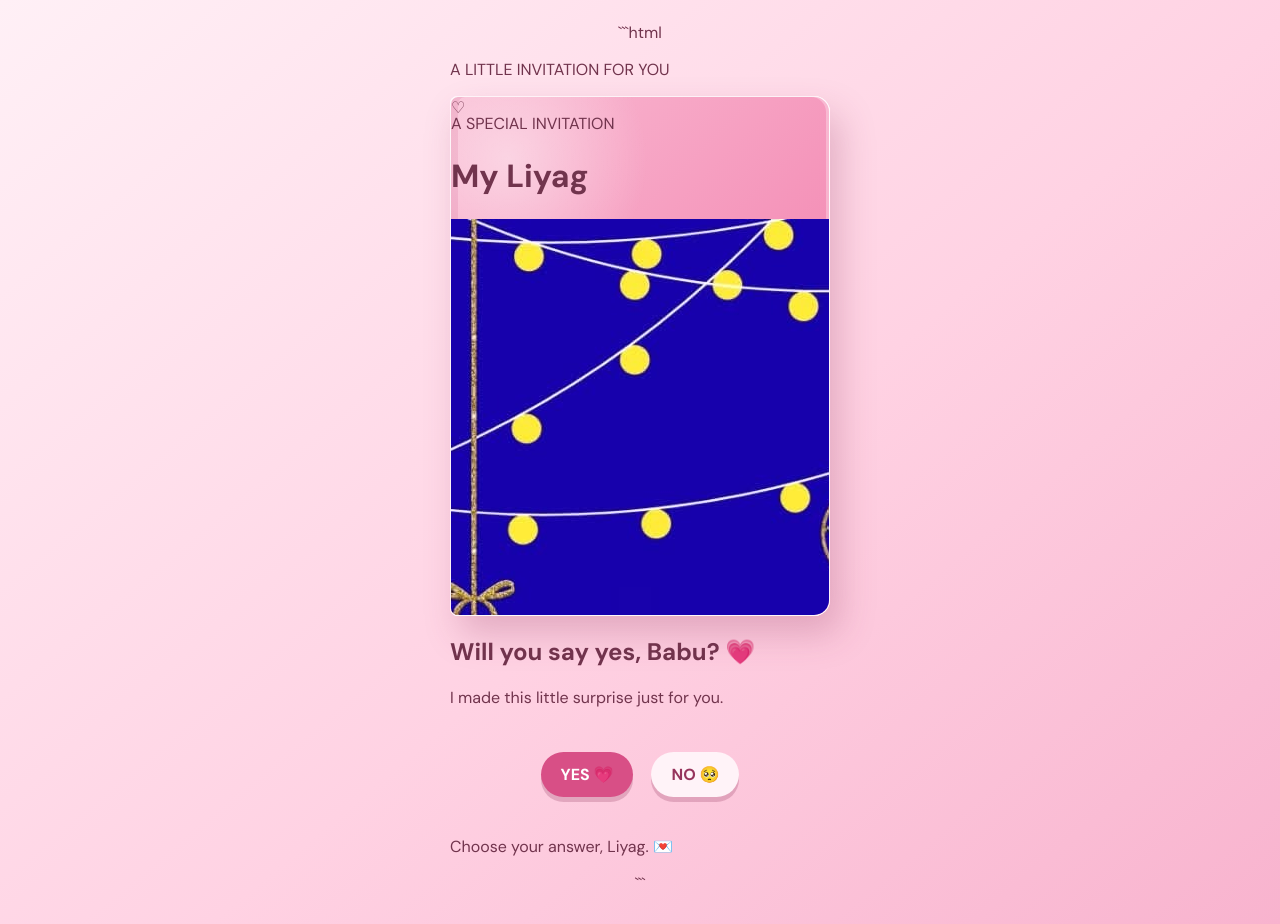
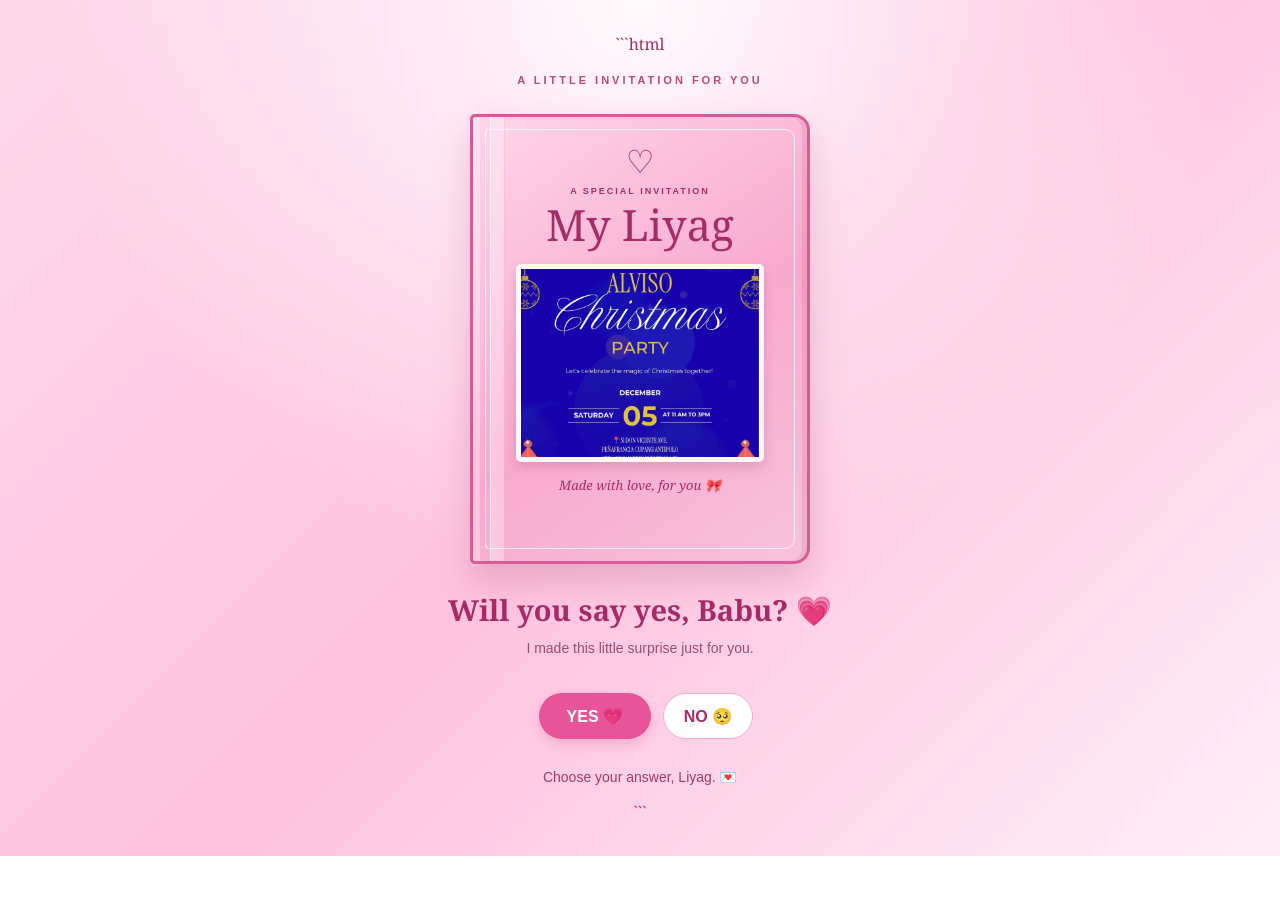
Before and after one commit to Glitzy64/Invitation, a plain HTML site: page book.html in a window 1280 px wide. After the commit the page ends 856 px from the top, so only its background shows below. Drawn offline with nearby package versions, Linux system fonts and the light colour scheme.

Commit message:
Update book.css

````diff
--- a/book.css
+++ b/book.css
@@ -1,347 +1,332 @@
-@import url('https://fonts.googleapis.com/css2?family=DM+Sans:wght@400;500;700&family=Pacifico&display=swap');
-
-:root {
---pink: #f6a6c4;
---deep-pink: #d84f86;
---dark-pink: #a92e60;
---text: #71344d;
-}
-
+```css
 * {
   box-sizing: border-box;
 }
 
+:root {
+  --pink: #e75498;
+  --dark-pink: #a52c67;
+  --light-pink: #fff0f7;
+  --ribbon: #f7a5cc;
+}
+
 body {
+  margin: 0;
   min-height: 100vh;
-margin: 0;
-padding: 22px 14px 30px;
+  padding: 28px 14px;
   display: grid;
   place-items: center;
-color: var(--text);
-font-family: 'DM Sans', sans-serif;
-background: linear-gradient(140deg, #fff0f6, #ffd2e3 55%, #f8b3ce);
   overflow-x: hidden;
+  font-family: Georgia, "Times New Roman", serif;
+  color: var(--dark-pink);
+  background:
+    radial-gradient(circle at top, #fffafd, transparent 55%),
+    linear-gradient(135deg, #ffd9eb, #ffc2df, #fff0f7);
 }
 
-.page {
+.invitation {
+  position: relative;
+  z-index: 1;
   width: 100%;
+  max-width: 440px;
   text-align: center;
 }
 
-.top-note,
-.bottom-note {
-margin: 4px 0 18px;
-font-size: 0.92rem;
+.top-label {
+  margin: 0 0 18px;
+  font: 700 11px Arial, sans-serif;
+  letter-spacing: 3px;
+  color: #b64b7c;
 }
 
-.bottom-note {
-margin-top: 22px;
-}
-
-/* 3D BOOK */
-
 .book-scene {
-width: min(92vw, 380px);
+  width: 100%;
+  max-width: 340px;
   margin: 0 auto;
-perspective: 1600px;
+  perspective: 1400px;
+  padding: 10px 0;
 }
 
 .book {
   position: relative;
   width: 100%;
-aspect-ratio: 340 / 470;
-min-height: 410px;
-max-height: 520px;
-border-radius: 8px 16px 16px 8px;
-background: #fff8fb;
-box-shadow: 10px 18px 35px rgba(143, 52, 91, 0.25);
-isolation: isolate;
+  aspect-ratio: 340 / 450;
+  max-height: 460px;
+  transform-style: preserve-3d;
+  filter: drop-shadow(0 16px 18px rgba(130, 42, 85, 0.2));
 }
 
-/* INSIDE PAGES */
+.book-pages {
+  position: absolute;
+  inset: 4px 2px 4px 12px;
+  overflow: hidden;
+  border: 2px solid #e7a9c7;
+  border-radius: 5px 14px 14px 5px;
+  background:
+    repeating-linear-gradient(
+      to bottom,
+      #fffdfd 0,
+      #fffdfd 4px,
+      #f7e4ed 5px,
+      #fffdfd 6px
+    );
+  box-shadow: inset 8px 0 10px rgba(110, 46, 77, 0.1);
+}
 
-.book-pages {
+.inside-page {
   position: absolute;
   inset: 0;
   display: flex;
   flex-direction: column;
   align-items: center;
-gap: 10px;
-padding: 18px 14px 14px;
-overflow: hidden;
-border: 7px solid #fff9fc;
-border-radius: 8px 16px 16px 8px;
-background: linear-gradient(90deg, #f4d6e2, #fffafd 7%, #fffafd 94%, #f2d4e0);
+  justify-content: center;
+  padding: 26px;
+  background: linear-gradient(135deg, #fffafd, #ffe9f3);
 }
 
-.inside-heading p {
-margin: 0;
-font: 1.35rem 'Pacifico', cursive;
-color: var(--deep-pink);
+.inside-small {
+  font: 700 10px Arial, sans-serif;
+  letter-spacing: 2px;
 }
 
-.tiny-heart {
-color: var(--deep-pink);
-font-size: 1.2rem;
+.inside-page h2 {
+  max-width: 220px;
+  font-size: clamp(23px, 7vw, 32px);
+  line-height: 1.25;
+  margin: 10px 0;
 }
 
-.poster-frame {
-display: grid;
-place-items: center;
-flex: 1;
-width: 100%;
-min-height: 0;
-padding: 5px;
-border: 1px dashed #e9a0bd;
-border-radius: 8px;
-background: white;
+.inside-heart {
+  font-size: 52px;
+  margin: 6px;
+  color: var(--pink);
 }
 
-.invitation-poster {
+.inside-note {
+  max-width: 230px;
+  line-height: 1.6;
+  font-size: 15px;
+}
+
+.inside-signature {
+  margin-top: 22px;
+  font-style: italic;
+}
+
+.cover {
+  position: absolute;
+  inset: 0;
+  z-index: 2;
+  overflow: hidden;
+  display: flex;
+  flex-direction: column;
+  align-items: center;
+  padding: 28px 22px 24px;
+  border: 3px solid #d95b96;
+  border-radius: 5px 16px 16px 5px;
+  background: linear-gradient(145deg, #ffd6e9, #f9a9cf 55%, #f7c2dc);
+  transform-origin: left center;
+  transform: rotateY(0deg);
+  transform-style: preserve-3d;
+  backface-visibility: hidden;
+  transition: transform 1.25s cubic-bezier(0.2, 0.7, 0.15, 1);
+  box-shadow:
+    inset 7px 0 0 rgba(255, 255, 255, 0.32),
+    inset -5px 0 0 rgba(166, 48, 103, 0.12);
+}
+
+.cover::before {
+  content: "";
+  position: absolute;
+  inset: 12px;
+  border: 1px solid rgba(255, 255, 255, 0.8);
+  border-radius: 4px 10px 10px 4px;
+  pointer-events: none;
+}
+
+.cover-decoration {
+  font-size: 32px;
+  line-height: 1;
+  margin-bottom: 9px;
+}
+
+.cover-small {
+  margin: 0 0 5px;
+  font: 700 9px Arial, sans-serif;
+  letter-spacing: 2px;
+}
+
+.cover h1 {
+  margin: 0 0 15px;
+  font-size: clamp(32px, 9vw, 43px);
+  font-weight: normal;
+  line-height: 1.1;
+}
+
+.cover-image {
+  width: 82%;
+  height: 48%;
+  min-height: 130px;
+  max-height: 210px;
+  overflow: hidden;
+  border: 5px solid #fff8fc;
+  border-radius: 5px;
+  background: #fff8fc;
+  box-shadow: 0 5px 12px rgba(128, 44, 83, 0.2);
+}
+
+.cover-image img {
   display: block;
   width: 100%;
   height: 100%;
-max-height: 100%;
-object-fit: contain;
+  object-fit: cover;
 }
 
-.inside-footer {
-margin: 0;
-font-size: 0.85rem;
-color: var(--dark-pink);
+.cover-caption {
+  margin: 14px 0 0;
+  font-size: 13px;
+  font-style: italic;
 }
 
-/* BOOK COVER */
-
-.cover {
+.cover-ribbon {
   position: absolute;
-z-index: 3;
-inset: 0;
-overflow: hidden;
-transform-origin: left center;
-transform: rotateY(0deg);
-transition: transform 1.35s cubic-bezier(.65, 0, .35, 1);
-border: 1px solid rgba(255, 255, 255, 0.9);
-border-radius: 8px 16px 16px 8px;
-background:
-radial-gradient(circle at 15% 12%, rgba(255,255,255,.45), transparent 25%),
-linear-gradient(135deg, #f9bad2, #f48eb6 60%, #e875a4);
-box-shadow:
-inset 7px 0 0 rgba(181, 54, 105, 0.12),
-inset -3px 0 0 rgba(255, 255, 255, 0.3);
+  top: 0;
+  bottom: 0;
+  left: 17px;
+  width: 13px;
+  background: rgba(255, 255, 255, 0.32);
+  border-left: 1px solid rgba(255, 255, 255, 0.65);
+  border-right: 1px solid rgba(190, 65, 124, 0.15);
 }
 
 .book.open .cover {
   transform: rotateY(-165deg);
-pointer-events: none;
 }
 
-/* COVER TEXT */
+.question-area {
+  margin: 16px auto 0;
+  padding: 0 5px;
+}
 
-.cover-content {
-position: absolute;
-inset: 0;
+.question-area h2 {
+  margin: 0;
+  font-size: clamp(23px, 6vw, 29px);
+}
+
+.question-subtitle {
+  margin: 9px 0 16px;
+  font: 14px/1.5 Arial, sans-serif;
+  color: #94506f;
+}
+
+.answer-area {
+  min-height: 70px;
+  width: 100%;
   display: flex;
-flex-direction: column;
+  flex-wrap: wrap;
   justify-content: center;
   align-items: center;
-padding: 72px 22px 24px;
-}
-
-.cover-kicker {
-margin: 0 0 5px;
-font-size: 0.82rem;
-letter-spacing: 0.08em;
-text-transform: uppercase;
-}
-
-.cover-content h1 {
-margin: 0 0 16px;
-font: clamp(2.1rem, 9vw, 2.8rem) 'Pacifico', cursive;
-color: #fff8fc;
-text-shadow: 0 3px 0 #d94f86;
-}
-
-.cover-question {
-margin: 0 0 7px;
-line-height: 1.4;
-}
-
-.cover-content h2 {
-margin: 0;
-max-width: 270px;
-font-size: clamp(1.1rem, 4.5vw, 1.4rem);
-color: #8e2c55;
-line-height: 1.35;
-}
-
-/* PINK RIBBON AND BOW */
-
-.cover-decoration {
-position: absolute;
-inset: 0;
-pointer-events: none;
-}
-
-.ribbon {
-position: absolute;
-display: block;
-background: #fff0f6;
-box-shadow: 0 1px 3px rgba(129, 36, 73, 0.12);
-}
-
-.ribbon-vertical {
-top: 0;
-bottom: 0;
-left: 22%;
-width: 17px;
-}
-
-.ribbon-horizontal {
-left: 0;
-right: 0;
-top: 19%;
-height: 17px;
-}
-
-.bow-loop {
-position: absolute;
-z-index: 2;
-top: 13%;
-left: 18%;
-width: 34px;
-height: 25px;
-border: 7px solid #fff0f6;
-background: #f5a0c0;
-}
-
-.bow-left {
-transform: rotate(28deg);
-border-radius: 70% 25% 65% 35%;
-}
-
-.bow-right {
-left: calc(18% + 28px);
-transform: rotate(-28deg);
-border-radius: 25% 70% 35% 65%;
-}
-
-.bow-knot {
-position: absolute;
-z-index: 4;
-top: calc(13% + 6px);
-left: calc(18% + 27px);
-width: 17px;
-height: 17px;
-border-radius: 5px;
-background: #fff8fc;
-transform: rotate(45deg);
-}
-
-/* YES AND NO BUTTONS */
-
-.answer-area {
-position: relative;
-z-index: 5;
-display: flex;
-align-items: center;
-justify-content: center;
-gap: 18px;
-width: 100%;
-min-height: 90px;
-margin-top: 22px;
-isolation: isolate;
+  gap: 12px;
+  padding: 6px;
 }
 
 .answer {
   position: relative;
   flex: 0 0 auto;
+  min-width: 0;
+  min-height: 46px;
+  padding: 12px 20px;
   border: 0;
   border-radius: 999px;
-padding: 12px 20px;
-font: inherit;
-font-weight: 700;
+  font: 700 16px Arial, sans-serif;
   cursor: pointer;
-box-shadow: 0 5px 0 rgba(126, 35, 74, 0.22);
+  white-space: nowrap;
   transition:
+    width 0.25s ease,
+    min-width 0.25s ease,
+    padding 0.25s ease,
+    font-size 0.25s ease,
     transform 0.25s ease,
     opacity 0.25s ease,
-background 0.2s ease;
--webkit-tap-highlight-color: transparent;
-touch-action: manipulation;
+    box-shadow 0.25s ease;
 }
 
-.answer-area {
-  overflow: visible;
+.answer:focus-visible {
+  outline: 3px solid #8e2454;
+  outline-offset: 4px;
 }
 
 .yes-button {
-  flex-shrink: 0;
-  box-sizing: content-box;
+  width: 112px;
+  min-width: 112px;
+  color: white;
+  background: var(--pink);
+  box-shadow: 0 5px 12px rgba(183, 44, 106, 0.2);
 }
 
-.yes-button {
-z-index: 10;
-color: white;
-background: var(--deep-pink);
-transform: scale(1);
-transform-origin: center center;
+.yes-button:hover {
+  box-shadow: 0 7px 18px rgba(183, 44, 106, 0.3);
 }
 
 .no-button {
-z-index: 1;
-color: #96345c;
-background: #fff3f8;
-transform: scale(1);
-transform-origin: center center;
+  color: #a52c67;
+  background: #fff;
+  border: 1px solid #f4a9cd;
 }
 
 .answer:disabled {
   cursor: default;
-opacity: 0.85;
 }
 
-.hint {
-position: relative;
-z-index: 11;
-min-height: 2.4em;
-margin: 13px 0 0;
-font-size: 0.82rem;
-line-height: 1.5;
+#hint {
+  min-height: 24px;
+  margin: 10px 0 0;
+  font: 14px/1.5 Arial, sans-serif;
+  color: #a03a6c;
 }
 
-/* SMALL SCREENS */
-
-@media (max-width: 360px) {
-.book-scene {
-width: 94vw;
+.floating-hearts span {
+  position: fixed;
+  top: -35px;
+  z-index: 0;
+  pointer-events: none;
+  animation: fall linear forwards;
 }
 
-.cover-content {
-padding: 65px 15px 18px;
+@keyframes fall {
+  to {
+    transform: translateY(110vh) rotate(360deg);
+  }
 }
 
-.cover-content h1 {
-margin-bottom: 10px;
+@media (max-width: 380px) {
+  body {
+    padding: 22px 10px;
   }
 
-.answer {
-padding: 10px 15px;
+  .book-scene {
+    max-width: 300px;
+  }
+
+  .cover {
+    padding: 24px 17px 20px;
   }
 
   .answer-area {
-gap: 12px;
-min-height: 85px;
-}
-
-.book-pages {
-padding: 13px 10px;
+    gap: 8px;
   }
 }
 
 @media (prefers-reduced-motion: reduce) {
-.answer,
-.cover {
-transition-duration: 0.01ms;
+  *,
+  *::before,
+  *::after {
+    scroll-behavior: auto !important;
+  }
+
+  .cover,
+  .answer {
+    transition-duration: 0.01ms !important;
   }
 }
+```
````
Lines whose indentation alone changed are shown as unchanged.
